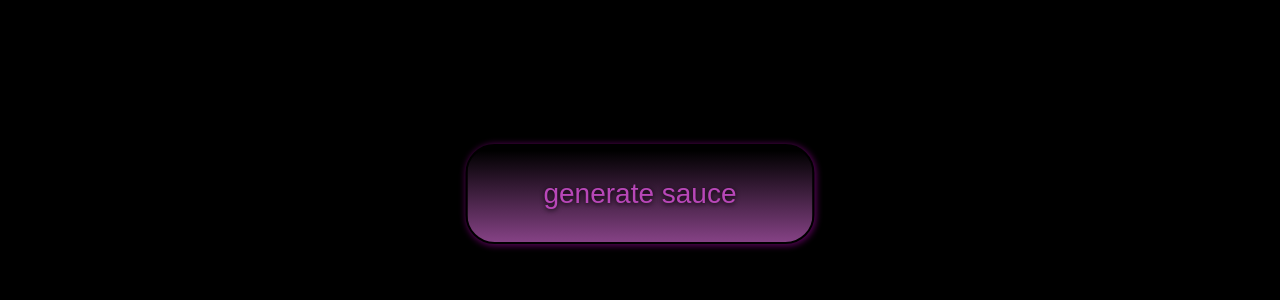
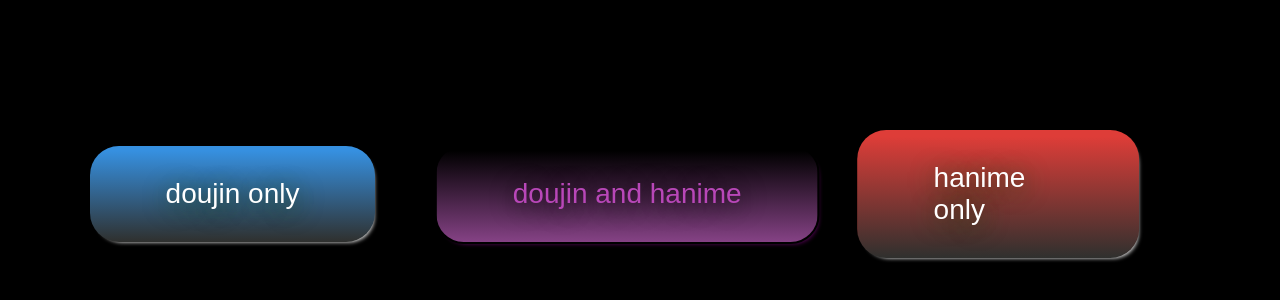
Before and after one commit to blochinchi/sauceGenerator, a plain HTML site: page index.html in a window 1280 px wide. Shown: the part 206-506 px from the top of the page. Drawn offline with Linux system fonts and the light colour scheme.

Commit message:
Add files via upload

```diff
--- /dev/null
+++ b/doujinOnly.css
@@ -0,0 +1,35 @@
+/*elements*/
+body {
+  background-color: #000;
+}
+
+/*classes*/
+.mybutton-2 {
+	box-shadow: 3px 4px 4px -4px #ffffff;
+	background:linear-gradient(to bottom, #3690e0 5%, #2f302e 100%);
+	background-color:#3690e0;
+	border-radius:29px;
+	display:inline-block;
+	cursor:pointer;
+	color:#ffffff;
+	font-family:Arial;
+	font-size:28px;
+	padding:32px 76px;
+	text-decoration:none;
+	text-shadow:1px 3px 24px #1c4715;
+}
+.mybutton-2:hover {
+	background:linear-gradient(to bottom, #2f302e 5%, #3690e0 100%);
+	background-color:#2f302e;
+}
+.mybutton-2:active {
+	position:relative;
+	top:1px;
+}
+.button{
+  margin: 0;
+  position: absolute;
+  top: 50%;
+  left: 49%;
+  -ms-transform: translate(-50%, -50%);
+  transform: translate(-50%, -50%);
--- /dev/null
+++ b/hanimeOnly.css
@@ -0,0 +1,36 @@
+/*elements*/
+body {
+  background-color: #000;
+}
+
+/*classes*/
+.mybutton-3 {
+	box-shadow: 3px 4px 4px -4px #ffffff;
+	background:linear-gradient(to bottom, #de3d38 5%, #2f302e 100%);
+	background-color:#de3d38;
+	border-radius:29px;
+	display:inline-block;
+	cursor:pointer;
+	color:#ffffff;
+	font-family:Arial;
+	font-size:28px;
+	padding:32px 76px;
+	text-decoration:none;
+	text-shadow:1px 3px 24px #1c4715;
+}
+.mybutton-3:hover {
+	background:linear-gradient(to bottom, #2f302e 5%, #de3d38 100%);
+	background-color:#2f302e;
+}
+.mybutton-3:active {
+	position:relative;
+	top:1px;
+}
+.button-1{
+  margin: 0;
+  position: absolute;
+  top: 50%;
+  left: 49%;
+  -ms-transform: translate(-50%, -50%);
+  transform: translate(-50%, -50%);
+}
--- a/index.html
+++ b/index.html
@@ -1,19 +1,21 @@
 <!DOCTYPE html>
 <html lang="en" dir="ltr">
-
   <head>
     <meta charset="utf-8">
-  <title>Sauce generator</title>
-  <link rel="stylesheet" href="styles.css">
-  <script src="index.js" charset="utf-8"></script>
+    <link rel="stylesheet" href="master.css">
+    <title>sauce ;)</title>
   </head>
-
   <body>
     <div class="container">
-    <div class="button">
-      <a onclick="buttonFunction()" id="linkForSauce" href="oopsItsBroken.html" class="myButton">generate sauce</a>
+      <div class="button-1">
+        <a href="doujinAndHanime.html" class="myButton">doujin and hanime</a>
+      </div>
+      <div class="button-2">
+        <a href="doujinOnly.html" class="mybutton-2">doujin only</a>
+      </div>
+      <div class="button-3">
+        <a href="hanimeOnly.html" class="mybutton-3">hanime only</a>
       </div>
     </div>
   </body>
-
 </html>
--- /dev/null
+++ b/master.css
@@ -0,0 +1,98 @@
+/*elements*/
+body {
+  background-color: #000;
+}
+
+/*classes*/
+.myButton {
+  box-shadow: 3px 4px 4px -4px #540354;
+  background: linear-gradient(to bottom, #000000 5%, #854285 100%);
+  background-color: #000000;
+  border-radius: 29px;
+  border: 2px solid #000000;
+  display: inline-block;
+  cursor: pointer;
+  color: #b847b8;
+  font-family: Arial;
+  font-size: 28px;
+  padding: 32px 76px;
+  text-decoration: none;
+  text-shadow: 1px 3px 24px #000000;
+}
+.myButton:hover {
+  background: linear-gradient(to bottom, #854285 5%, #000000 100%);
+  background-color: #854285;
+}
+.myButton:active {
+  position: relative;
+  top: 1px;
+}
+.button-1{
+  margin: 0;
+  position: absolute;
+  top: 50%;
+  left: 49%;
+  -ms-transform: translate(-50%, -50%);
+  transform: translate(-50%, -50%);
+}
+
+.mybutton-2{
+	box-shadow: 3px 4px 4px -4px #ffffff;
+	background:linear-gradient(to bottom, #3690e0 5%, #2f302e 100%);
+	background-color:#3690e0;
+	border-radius:29px;
+	display:inline-block;
+	cursor:pointer;
+	color:#ffffff;
+	font-family:Arial;
+	font-size:28px;
+	padding:32px 76px;
+	text-decoration:none;
+	text-shadow:1px 3px 24px #1c4715;
+}
+.mybutton-2:hover {
+	background:linear-gradient(to bottom, #2f302e 5%, #3690e0 100%);
+	background-color:#2f302e;
+}
+.mybutton-2:active {
+	position:relative;
+	top:1px;
+}
+.button-2{
+  margin: 0;
+  position: absolute;
+  top: 50%;
+  left: 7%;
+  transform: translate(0, -50%);
+}
+
+.mybutton-3 {
+	box-shadow: 3px 4px 4px -4px #ffffff;
+	background:linear-gradient(to bottom, #de3d38 5%, #2f302e 100%);
+	background-color:#de3d38;
+	border-radius:29px;
+	display:inline-block;
+	cursor:pointer;
+	color:#ffffff;
+	font-family:Arial;
+	font-size:28px;
+	padding:32px 76px;
+	text-decoration:none;
+	text-shadow:1px 3px 24px #1c4715;
+}
+.mybutton-3:hover {
+	background:linear-gradient(to bottom, #2f302e 5%, #de3d38 100%);
+	background-color:#2f302e;
+}
+.mybutton-3:active {
+	position:relative;
+	top:1px;
+}
+.button-3{
+  margin: 0;
+  position: absolute;
+  top: 50%;
+  left: 78%;
+  -ms-transform: translate(-50%, -50%);
+  transform: translate(-50%, -50%);
+}
```
Also changed, not shown: doujinAndHanime.html (added, +17 -0 lines), doujinAndHanime.js (added, +33 -0 lines), doujinOnly.html (added, +18 -0 lines), doujinOnly.js (added, +12 -0 lines), hanimeOnly.html (added, +16 -0 lines), hanimeOnly.js (added, +12 -0 lines). Lines whose indentation alone changed are shown as unchanged.
